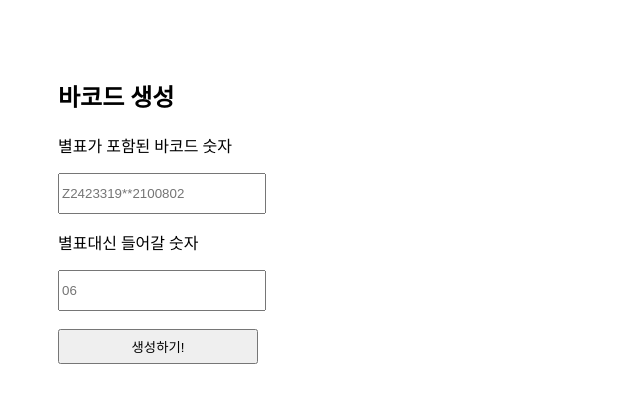
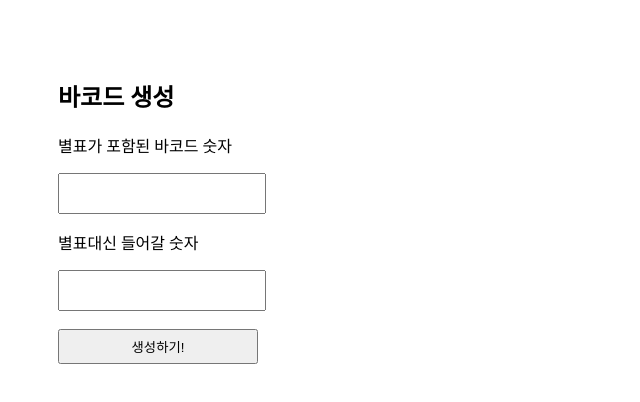
Before and after one commit to cpfl300/barcode-nice, a plain HTML site: page index.html in a window 1280 px wide. Shown: the whole page, without its empty margins (0-640 px from the left). Drawn offline with Linux system fonts and the light colour scheme.

Commit message:
Update index.html
delete placeholder

```diff
--- a/index.html
+++ b/index.html
@@ -38,10 +38,10 @@
 	<div class="wrapper">
 		<h2> 바코드 생성 </h2>
 		<p>별표가 포함된 바코드 숫자</p>
-		<input class="form-control" id="barcodeStr" type="text" placeholder="Z2423319**2100802" />
+		<input class="form-control" id="barcodeStr" type="text" />
 		<br />
 		<p>별표대신 들어갈 숫자</p>
-		<input class="form-control" id="barcodeHidden" type="text" placeholder="06" />
+		<input class="form-control" id="barcodeHidden" type="text" />
 
 		<br/><br/>
 		<button type="button" onclick=createNum()>생성하기!</button>
```
